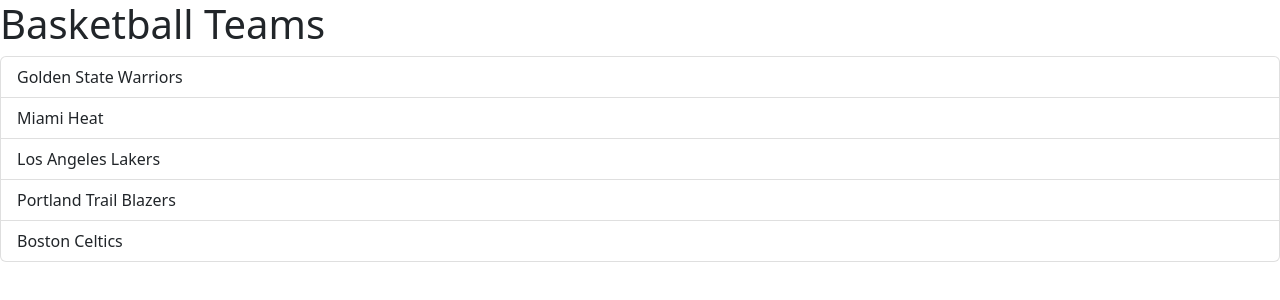
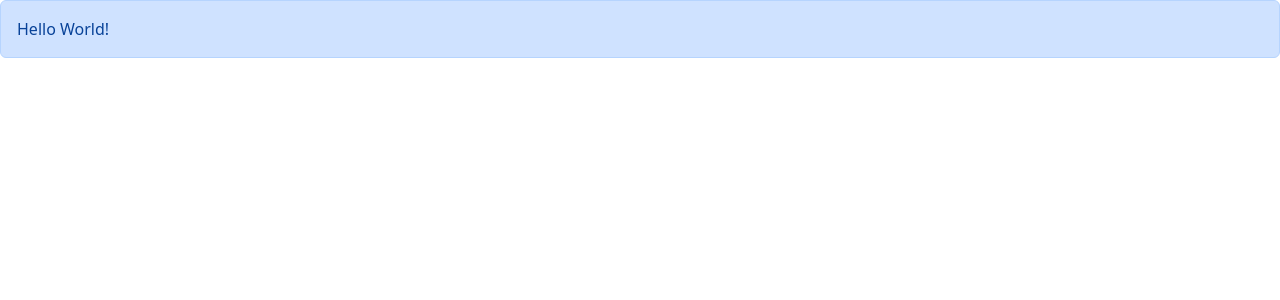
Before and after one commit to nealwaga/Learning-React, a React (Vite) app in the folder My-First-React-App/: page / in a window 1280 px wide. Shown: the top 300 px of the page. Built offline with nearby package versions, Linux system fonts and the light colour scheme.

Commit message:
passinf children

```diff
--- a/My-First-React-App/src/App.tsx
+++ b/My-First-React-App/src/App.tsx
@@ -1,19 +1,11 @@
-import ListGroup from "./components/ListGroup";
+import Alert from "./components/Alert";
 
 function App() {
-  let items = [
-    "Golden State Warriors",
-    "Miami Heat",
-    "Los Angeles Lakers",
-    "Portland Trail Blazers",
-    "Boston Celtics",
-  ];
-
-  const handleSelectItem = (item: string) => {
-    console.log(item);
-  }
-
-  return <div><ListGroup items={items} heading="Basketball Teams" onSelectItem={handleSelectItem}/></div>;
+  return (
+    <div>
+      <Alert>Hello World!</Alert>
+    </div>
+  );
 }
 
 export default App;
--- /dev/null
+++ b/My-First-React-App/src/components/Alert.tsx
@@ -0,0 +1,13 @@
+import { ReactNode } from "react";
+
+interface Props {
+  children: ReactNode;
+}
+
+const Alert = ({children}: Props) => {
+  return (
+    <div className="alert alert-primary">{children}</div>
+  )
+}
+
+export default Alert
```
